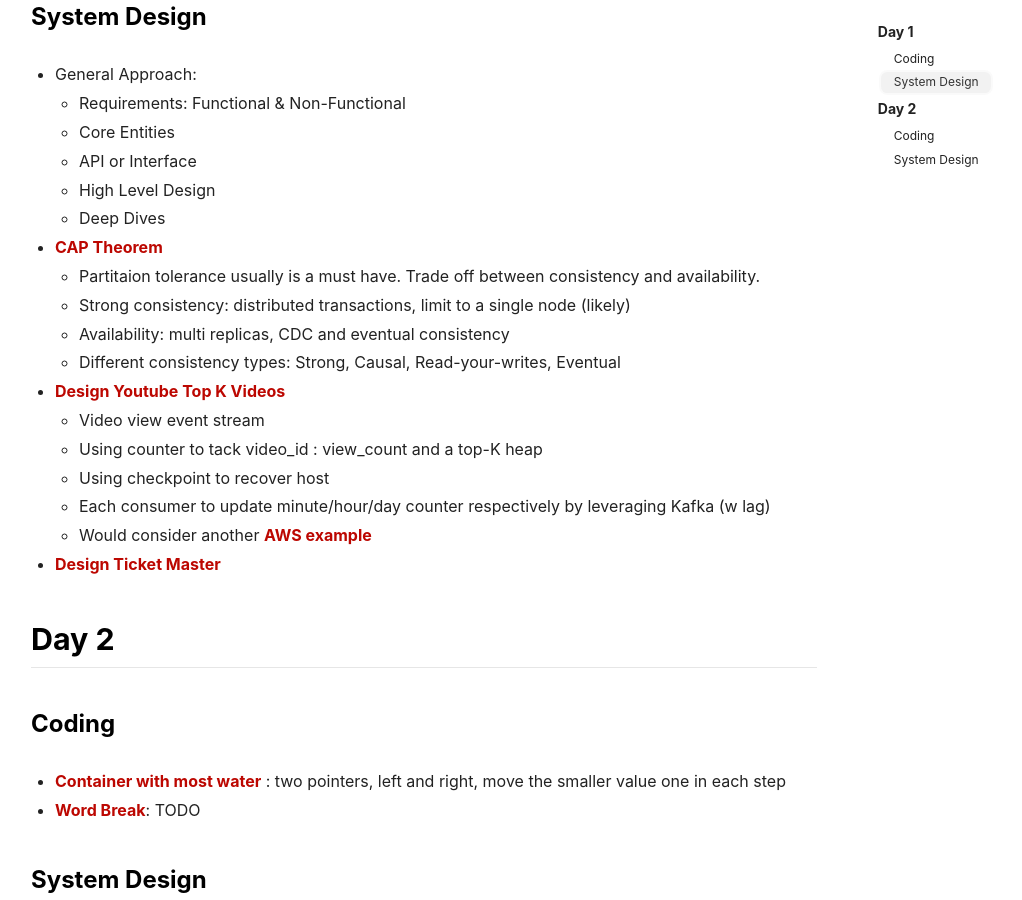
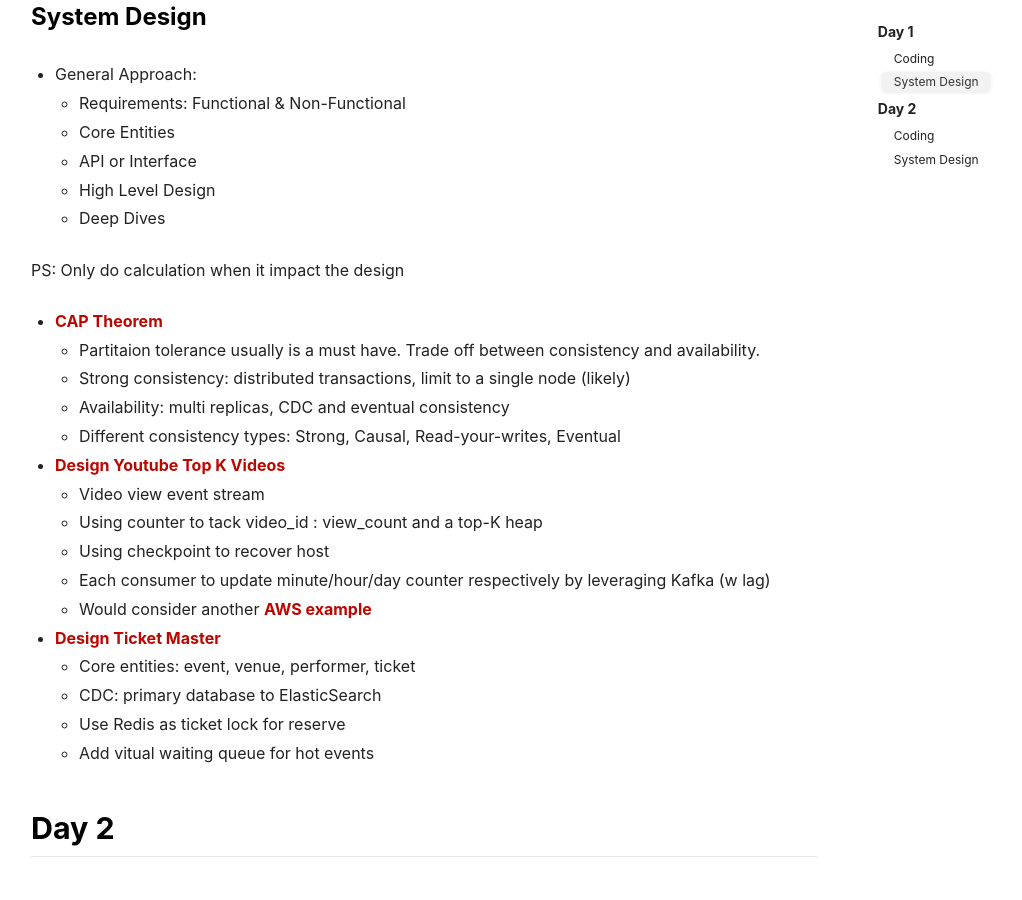
Before and after one commit to runzhuoli/runzhuoli.github.io, a Jekyll site: the page built from _posts/2024-12-10-7-days.md, in a window 1280 px wide and 900 px high, scrolled down 560 px. Shown: the whole window, without its empty margins (106-1128 px from the left). Built offline with Jekyll 4.4.1, drawn with Linux system fonts in a browser that asks for light colours; nearby versions of some CDN libraries; comment, search, counter and statistics services are not loaded.

Commit message:
Update 2024-12-10-7-days.md update ticket master example

```diff
--- a/_posts/2024-12-10-7-days.md
+++ b/_posts/2024-12-10-7-days.md
@@ -26,6 +26,8 @@ tags:
   - High Level Design
   - Deep Dives
 
+PS: Only do calculation when it impact the design
+
 - [CAP Theorem](https://youtu.be/VdrEq0cODu4?si=ngYfgrGBFrYYpjWk)
   - Partitaion tolerance usually is a must have. Trade off between consistency and availability.
   - Strong consistency: distributed transactions, limit to a single node (likely)
@@ -38,8 +40,12 @@ tags:
   -  Using checkpoint to recover host
   -  Each consumer to update minute/hour/day counter respectively by leveraging Kafka (w lag)
   -  Would consider another [AWS example](https://github.com/aws-samples/iceberg-streaming-examples)
+
 - [Design Ticket Master](https://youtu.be/fhdPyoO6aXI?si=ftZqffQWXMAEa8Ie)
-
+  - Core entities: event, venue, performer, ticket
+  - CDC: primary database to ElasticSearch
+  - Use Redis as ticket lock for reserve
+  - Add vitual waiting queue for hot events
 
 ## Day 2
 
@@ -47,7 +53,6 @@ tags:
 
 - [Container with most water](https://leetcode.com/problems/container-with-most-water) : two pointers, left and right, move the smaller value one in each step
 - [Word Break](https://leetcode.com/problems/word-break): TODO
-
 
 ### System Design
 
```
